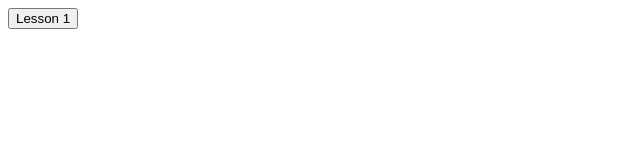
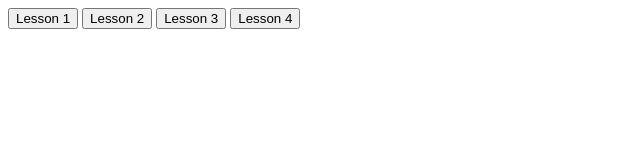
Before and after one commit to JuliaYakugar/JavaScript-Gardina, a plain HTML site: page index.html in a window 1280 px wide. Shown: the whole page, without its empty margins (0-640 px from the left). Drawn offline with Linux system fonts and the light colour scheme.

Commit message:
‘less-4
git commit -am ‘less-4

```diff
--- a/index.html
+++ b/index.html
@@ -9,6 +9,9 @@
 <body>
 	<main>
 		<button type="button" onclick="lesson1()">Lesson 1</button>
+		<button type="button" onclick="lesson2()">Lesson 2</button>
+		<button type="button" onclick="lesson3()">Lesson 3</button>
+		<button type="button" onclick="lesson4()">Lesson 4</button>
 	</main>
 </body>
 </html>
--- a/script.js
+++ b/script.js
@@ -23,3 +23,218 @@ function lesson1() {
     async - кто загрузится первым, тот и сработает
     defer - как расположены в документе */
 }
+
+function lesson2() {
+    /* less 1 */
+    console.log("lesson 1");
+
+    var a = 1, b = 1, c, d;
+    /*
+    ++a - префикс-инкремент, сначала увеличили потом использовали
+    a++ - пост-инкремент, сначала использовали потом увеличили
+     */
+    c = ++a; console.log(c);           // 2   a=2 c=2
+    d = b++; console.log(d);           // 1   d=1 b=2
+    c = (2+ ++a); console.log(c);      // 5   c=5 a=3
+    d = (2+ b++); console.log(d);      // 4   d=4 b=3
+    console.log(a);                    // 3   a=3
+    console.log(b);                    // 3   b=3
+
+    /* less 2 */
+    console.log("lesson 2");
+
+    var a2 = 2;
+    var x = 1 + (a2 *= 2);   // x = 5, 1 + (2*2)
+    console.log(x);
+
+    /* less 3 */
+    console.log("lesson 3");
+
+    let a3 = 10;
+    let b3 = 20;
+    if ((a3 >= 0 ) && (b3 >= 0)) {
+        console.log(a3-b3);
+    }
+    else if ((a3 < 0 ) && (b3 < 0)) {
+        console.log(a3*b3);
+    }
+    else {
+        console.log(a3+b3);
+    }
+
+    /* less 4 */
+    console.log("lesson 4");
+
+    let a4 = 7;
+    switch(a4) {
+        case 1: console.log(a4++);
+        case 2: console.log(a4++);
+        case 3: console.log(a4++);
+        case 4: console.log(a4++);
+        case 5: console.log(a4++);
+        case 6: console.log(a4++);
+        case 7: console.log(a4++);
+        case 8: console.log(a4++);
+        case 9: console.log(a4++);
+        case 10: console.log(a4++);
+        case 11: console.log(a4++);
+        case 12: console.log(a4++);
+        case 13: console.log(a4++);
+        case 14: console.log(a4++);
+        case 15: console.log(a4);
+    }
+
+    /* less 5 */
+    console.log("lesson 5");
+
+    function addition(a, b) {
+        return(a+b);
+    }
+
+    function subtraction(a, b) {
+        return(a-b);
+    }
+
+    function multiplication(a, b) {
+        return(a*b);
+    }
+
+    function division(a, b) {
+        return(a/b);
+    }
+
+    /* less 6 */
+    console.log("lesson 6");
+
+    function mathOperation(arg1, arg2, operation) {
+        switch(operation) {
+            case "add": return addition(arg1, arg2);
+            case "sub": return subtraction(arg1, arg2);
+            case "mul": return multiplication(arg1, arg2);
+            case "div": return division(arg1, arg2);
+        }
+    }
+    console.log(mathOperation(10, 20, "sub"));
+
+    /* less 7 */
+    console.log("lesson 7");
+
+    console.log(null == 0); //false
+    console.log(null > 0); //false
+    console.log(null < 0); //false
+    console.log(null >= 0); //true
+    /* С точки зрения математики, если у нас есть два числа, x и y, и если x не меньше, чем y, тогда x должно быть больше чем y или равно ему. */
+
+    /* less 8 */
+    console.log("lesson 8");
+
+    function power(val, pow) {
+        if (pow !== 1) {
+            return val * power(val, pow-1);
+        }
+        return val;
+    }
+    console.log(power(3, 3));
+}
+
+function lesson3() {
+    /* less 1 */
+    console.log("lesson 1");
+    let i3 = 2;
+    while (i3 < 100) {
+        if (primeNumbers(i3)) {
+            console.log(i3);
+        }
+        i3++;
+    }
+    function primeNumbers (num) {
+        for (let i = 2; i <= Math.sqrt(num); i++) {
+            if (num % i === 0) {
+                return false;
+            }
+        }
+        return true;
+    }
+
+    /* less 2 */
+    console.log("lesson 2");
+    let basket = [
+        ['Товар 1', 1000],
+        ['Товар 2', 2000],
+    ];
+    function priceBasket (basket) {
+        let priceAll = 0;
+        for (let i=0; i < basket.length; i++) {
+            priceAll += basket[i][1];
+        }
+        return priceAll;
+    }
+    console.log('Цена корзины: ' + priceBasket(basket));
+
+    /* less 3 */
+    console.log("lesson 3");
+    for (let i = 0; i <= 9; console.log(i++)) {
+
+    }
+
+    /* less 4 */
+    console.log("lesson 4");
+    for (let i = 1; i <= 20; i++) {
+        let x = '';
+        for (let y = 1; y <= i; y++) {
+            x += 'x';
+        }
+    console.log(x);
+    }
+
+}
+
+function lesson4() {
+    /* less 1 */
+    console.log("lesson 1");
+
+    let x=58;
+    function ObjNumbers (num) {
+	    let obj = {};
+	    if ((num < 0) || (num > 999)) {
+		    console.log('Число не из диапазона 0 - 999');
+		    return obj;
+        } else {
+	        let mas = num.toString().split('');
+	        while (mas.length < 3) {
+		        mas.unshift(0);
+            }
+	        obj = {
+                'единицы': mas[mas.length-1],
+                'десятки':  mas[mas.length-2],
+                'сотни':  mas[mas.length-3],
+            }
+            return obj;
+        }
+    }
+    console.log(ObjNumbers(x));
+
+    /* less 2 */
+    console.log("lesson 2");
+    let basketObj = {
+        items: [
+            {
+                id_item: 1,
+                name_item: "Товар 1",
+                price_item: 1000,
+            },
+            {
+                id_item: 2,
+                name_item: "Товар 2",
+                price_item: 2000,
+            }
+        ],
+        priceBasketObj() {
+            return this.items.reduce(
+                (sum, elem) => sum + elem.price_item, 0
+            );
+        }
+    }
+    console.log('Цена корзины: ' + basketObj.priceBasketObj());
+
+}
```
